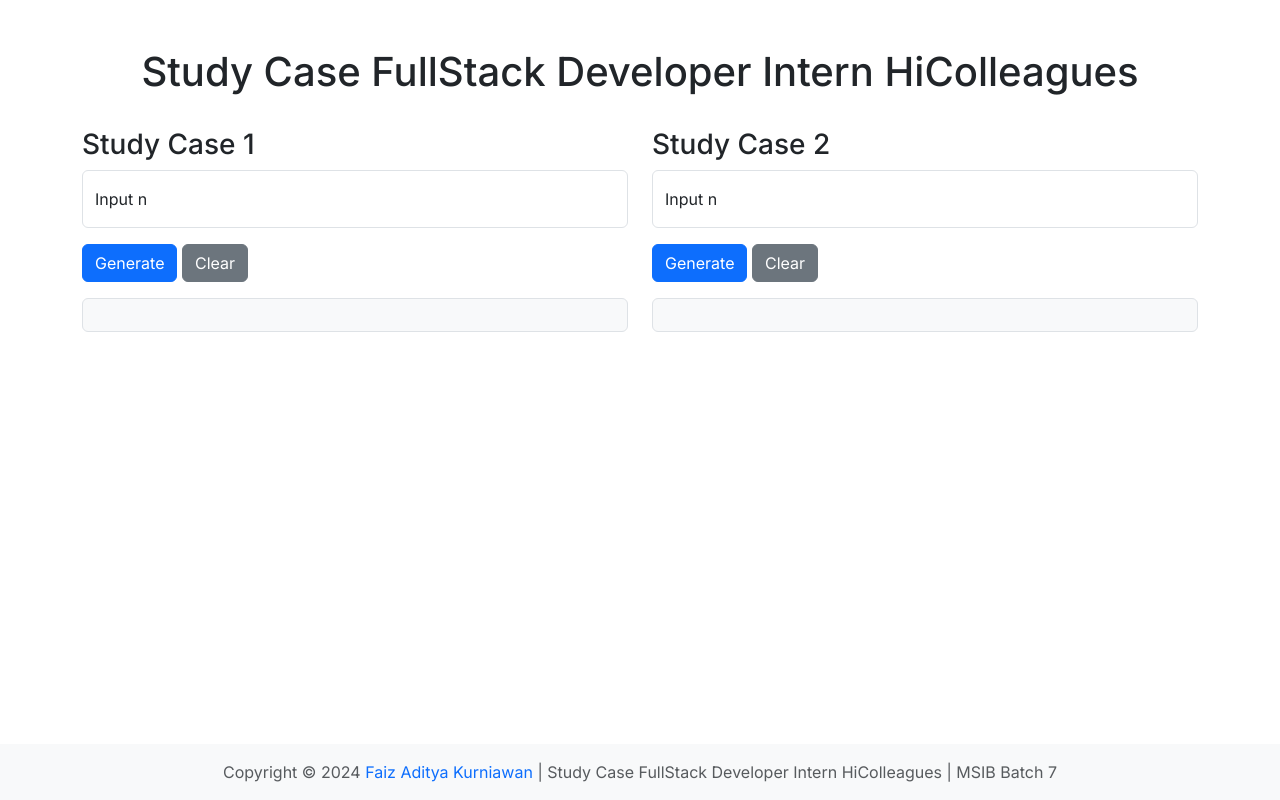
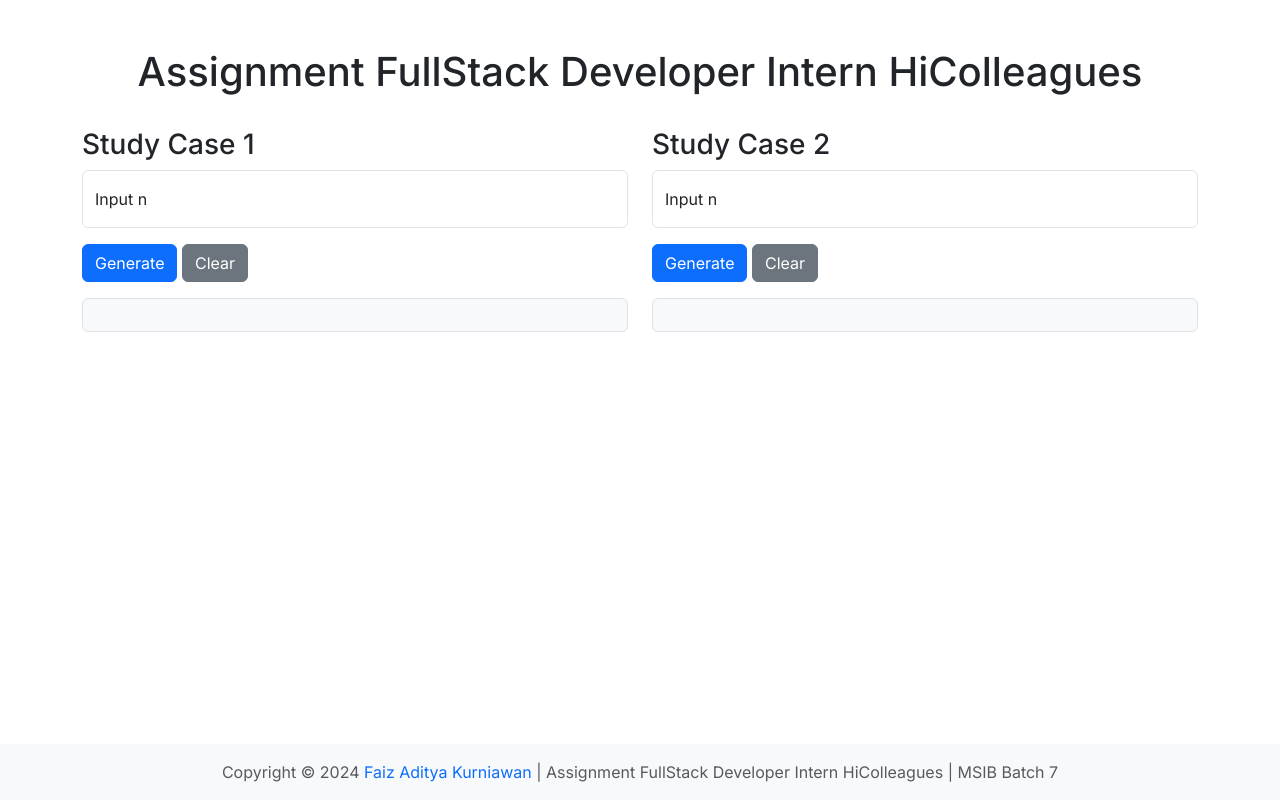
Before and after one commit to overdoshit/assignment-hicolleagues, a website: page index.html in a window 1280 px wide. Drawn offline with nearby package versions, Linux system fonts and the light colour scheme.

Commit message:
Change title

```diff
--- a/index.html
+++ b/index.html
@@ -4,10 +4,10 @@
 <head>
     <meta charset="UTF-8">
     <meta name="viewport" content="width=device-width, initial-scale=1.0">
-    <meta name="description" content="Study Case FullStack Developer Intern HiColleagues">
-    <meta name="keywords" content="Study Case FullStack Developer Intern HiColleagues">
+    <meta name="description" content="Assignment FullStack Developer Intern HiColleagues">
+    <meta name="keywords" content="Assignment FullStack Developer Intern HiColleagues">
     <meta name="author" content="Faiz Aditya Kurniawan">
-    <title>Study Case FullStack Developer Intern HiColleagues</title>
+    <title>Assignment FullStack Developer Intern HiColleagues</title>
 
     <!-- Bootstrap -->
     <link href="https://cdn.jsdelivr.net/npm/bootstrap@5.3.3/dist/css/bootstrap.min.css" rel="stylesheet"
@@ -34,7 +34,7 @@
 
 <body>
     <div class="container my-5">
-        <h1 class="text-center">Study Case FullStack Developer Intern HiColleagues</h1>
+        <h1 class="text-center">Assignment FullStack Developer Intern HiColleagues</h1>
 
         <div class="row mt-4">
             <!-- Left Column (Study Case 1) -->
@@ -108,7 +108,7 @@
         <span class="text-muted">
             Copyright © 2024
             <a href="https://www.linkedin.com/in/faizkurniawan/" class="text-decoration-none">Faiz Aditya Kurniawan</a>
-            | Study Case FullStack Developer Intern HiColleagues | MSIB Batch 7
+            | Assignment FullStack Developer Intern HiColleagues | MSIB Batch 7
         </span>
     </div>
 </footer>
--- a/package.json
+++ b/package.json
@@ -1,5 +1,5 @@
 {
-  "name": "study-case-hicolleagues",
+  "name": "assignment-hicolleagues",
   "version": "1.0.0",
   "main": "main.js",
   "scripts": {
@@ -9,7 +9,7 @@
   "keywords": [],
   "author": "Faiz Aditya Kurniawan",
   "license": "ISC",
-  "description": "Study Case FullStack Developer Intern HiColleagues",
+  "description": "Assignment FullStack Developer Intern HiColleagues",
   "devDependencies": {
     "jest": "^29.7.0"
   }
```
Also changed, not shown: README.md.
